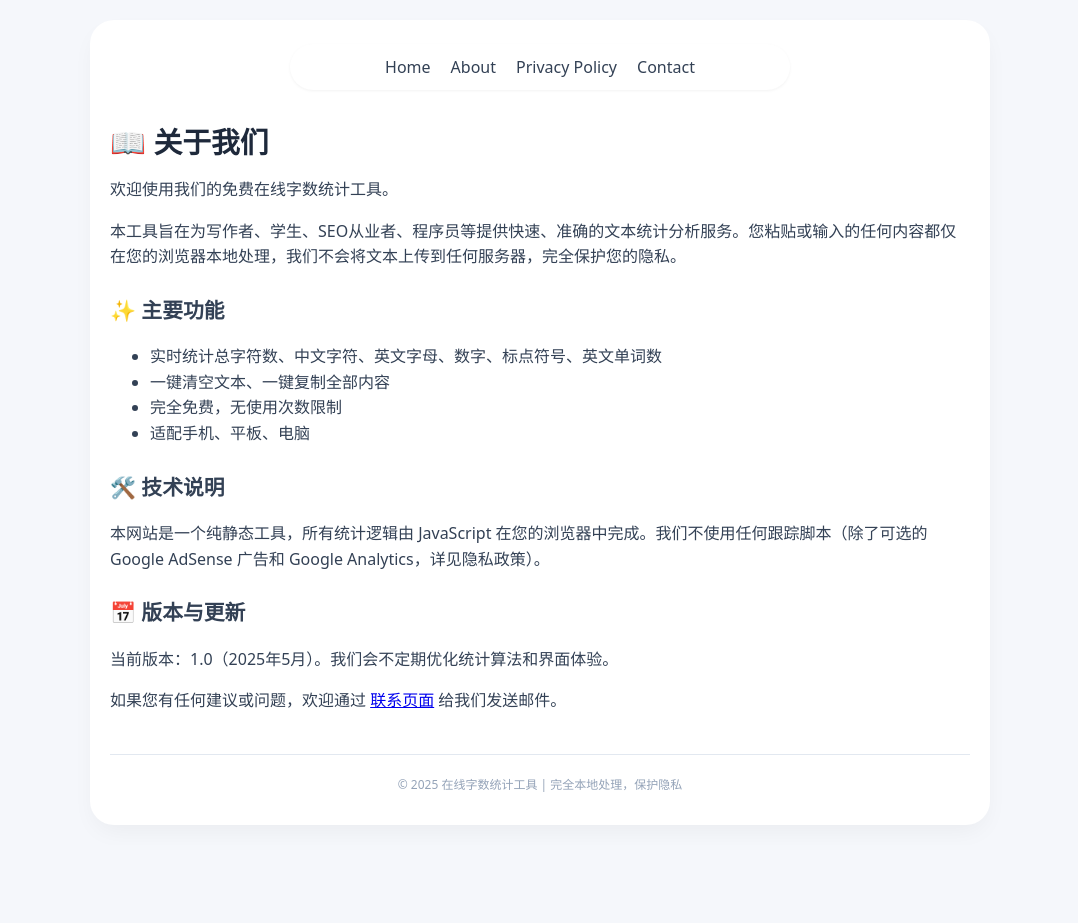
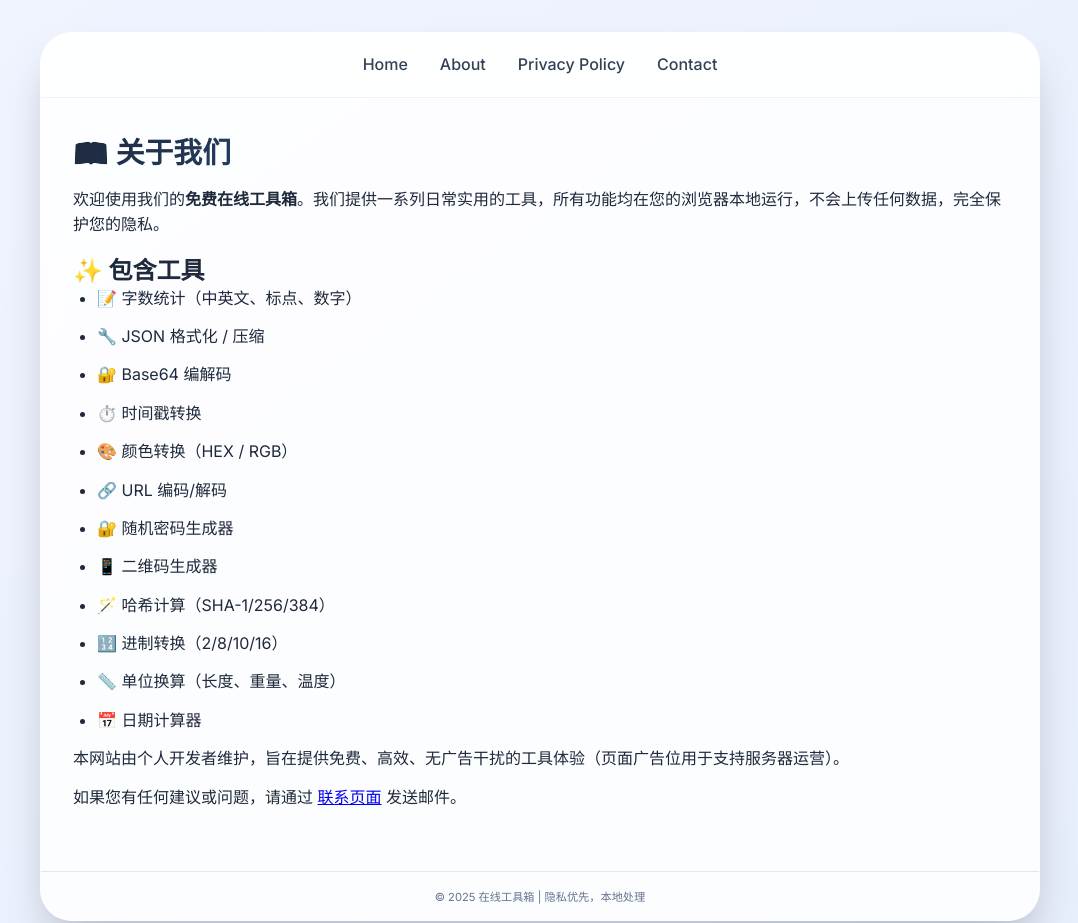
Before and after one commit to yangtuan888/word-counter-tool, a plain HTML site: page about.html in a window 1280 px wide. Shown: the top 923 px of the page, without its empty margins (100-1178 px from the left). Before the commit the page ends 845 px from the top, so only its background shows below. Drawn offline with Linux system fonts and the light colour scheme.

Commit message:
Revise about page for branding and content updates
Updated the title and description to reflect the new branding as an online toolbox. Enhanced the styling and content structure for better user experience.

```diff
--- a/about.html
+++ b/about.html
@@ -3,87 +3,88 @@
 <head>
     <meta charset="UTF-8">
     <meta name="viewport" content="width=device-width, initial-scale=1.0">
-    <title>关于我们 - 在线字数统计工具</title>
-    <meta name="description" content="了解我们的免费在线字数统计工具，纯本地处理，保护隐私。">
+    <title>关于我们 - 在线工具箱</title>
+    <link href="https://fonts.googleapis.com/css2?family=Inter:opsz,wght@14..32,300..700&display=swap" rel="stylesheet">
     <style>
-        * { box-sizing: border-box; }
+        * { margin: 0; padding: 0; box-sizing: border-box; }
         body {
-            font-family: system-ui, -apple-system, 'Segoe UI', Roboto, Helvetica, Arial, sans-serif;
-            background: #f5f7fb;
-            margin: 0;
-            padding: 20px;
+            font-family: 'Inter', system-ui, sans-serif;
+            background: linear-gradient(145deg, #f0f4ff 0%, #e6edfc 100%);
+            min-height: 100vh;
+            padding: 2rem 1rem;
             color: #1e293b;
         }
-        .container {
-            max-width: 900px;
+        .glass-card {
+            max-width: 1000px;
             margin: 0 auto;
-            background: white;
-            border-radius: 24px;
-            padding: 24px 20px 32px;
-            box-shadow: 0 10px 25px -5px rgba(0,0,0,0.05);
+            background: rgba(255, 255, 255, 0.85);
+            backdrop-filter: blur(10px);
+            border-radius: 2rem;
+            box-shadow: 0 25px 45px -12px rgba(0,0,0,0.25);
+            border: 1px solid rgba(255,255,255,0.4);
+            overflow: hidden;
         }
         .nav {
             display: flex;
-            gap: 20px;
             justify-content: center;
-            margin-bottom: 30px;
-            background: white;
-            padding: 12px;
-            border-radius: 60px;
-            max-width: 500px;
-            margin-left: auto;
-            margin-right: auto;
-            box-shadow: 0 1px 3px rgba(0,0,0,0.05);
+            gap: 2rem;
+            padding: 1rem 1.5rem;
+            background: rgba(255,255,255,0.6);
+            border-bottom: 1px solid rgba(0,0,0,0.05);
+            flex-wrap: wrap;
         }
         .nav a {
             text-decoration: none;
             color: #334155;
             font-weight: 500;
+            padding: 0.3rem 0;
+            border-bottom: 2px solid transparent;
         }
-        .nav a:hover { color: #3b82f6; }
-        h1 { font-size: 1.8rem; margin-bottom: 0.5rem; }
-        .content { line-height: 1.6; color: #334155; }
-        .content h2 { font-size: 1.3rem; margin-top: 1.5rem; }
+        .nav a:hover { color: #3b82f6; border-bottom-color: #3b82f6; }
+        .content { padding: 2rem; }
+        h1 { font-size: 1.8rem; font-weight: 700; background: linear-gradient(135deg,#1e293b,#3b82f6); -webkit-background-clip: text; background-clip: text; color: transparent; margin-bottom: 1rem; }
+        p, li { line-height: 1.6; margin-bottom: 0.8rem; }
+        ul { margin-left: 1.5rem; }
         footer {
             text-align: center;
-            font-size: 0.75rem;
-            color: #94a3b8;
-            margin-top: 40px;
-            padding-top: 20px;
+            font-size: 0.7rem;
+            color: #62748c;
+            padding: 1rem;
             border-top: 1px solid #e2e8f0;
+            margin-top: 1rem;
         }
     </style>
 </head>
 <body>
-<div class="container">
+<div class="glass-card">
     <div class="nav">
         <a href="/">Home</a>
         <a href="/about.html">About</a>
         <a href="/privacy.html">Privacy Policy</a>
         <a href="/contact.html">Contact</a>
     </div>
-    <h1>📖 关于我们</h1>
     <div class="content">
-        <p>欢迎使用我们的免费在线字数统计工具。</p>
-        <p>本工具旨在为写作者、学生、SEO从业者、程序员等提供快速、准确的文本统计分析服务。您粘贴或输入的任何内容都仅在您的浏览器本地处理，我们不会将文本上传到任何服务器，完全保护您的隐私。</p>
-
-        <h2>✨ 主要功能</h2>
+        <h1>📖 关于我们</h1>
+        <p>欢迎使用我们的<strong>免费在线工具箱</strong>。我们提供一系列日常实用的工具，所有功能均在您的浏览器本地运行，不会上传任何数据，完全保护您的隐私。</p>
+        <h2>✨ 包含工具</h2>
         <ul>
-            <li>实时统计总字符数、中文字符、英文字母、数字、标点符号、英文单词数</li>
-            <li>一键清空文本、一键复制全部内容</li>
-            <li>完全免费，无使用次数限制</li>
-            <li>适配手机、平板、电脑</li>
+            <li>📝 字数统计（中英文、标点、数字）</li>
+            <li>🔧 JSON 格式化 / 压缩</li>
+            <li>🔐 Base64 编解码</li>
+            <li>⏱️ 时间戳转换</li>
+            <li>🎨 颜色转换（HEX / RGB）</li>
+            <li>🔗 URL 编码/解码</li>
+            <li>🔐 随机密码生成器</li>
+            <li>📱 二维码生成器</li>
+            <li>🪄 哈希计算（SHA-1/256/384）</li>
+            <li>🔢 进制转换（2/8/10/16）</li>
+            <li>📏 单位换算（长度、重量、温度）</li>
+            <li>📅 日期计算器</li>
         </ul>
-
-        <h2>🛠️ 技术说明</h2>
-        <p>本网站是一个纯静态工具，所有统计逻辑由 JavaScript 在您的浏览器中完成。我们不使用任何跟踪脚本（除了可选的 Google AdSense 广告和 Google Analytics，详见隐私政策）。</p>
-
-        <h2>📅 版本与更新</h2>
-        <p>当前版本：1.0（2025年5月）。我们会不定期优化统计算法和界面体验。</p>
-
-        <p>如果您有任何建议或问题，欢迎通过 <a href="/contact.html">联系页面</a> 给我们发送邮件。</p>
+        <p>本网站由个人开发者维护，旨在提供免费、高效、无广告干扰的工具体验（页面广告位用于支持服务器运营）。</p>
+        <p>如果您有任何建议或问题，请通过 <a href="/contact.html">联系页面</a> 发送邮件。</p>
     </div>
-    <footer>© 2025 在线字数统计工具 | 完全本地处理，保护隐私</footer>
+    <footer>© 2025 在线工具箱 | 隐私优先，本地处理</footer>
 </div>
 </body>
 </html>
```
